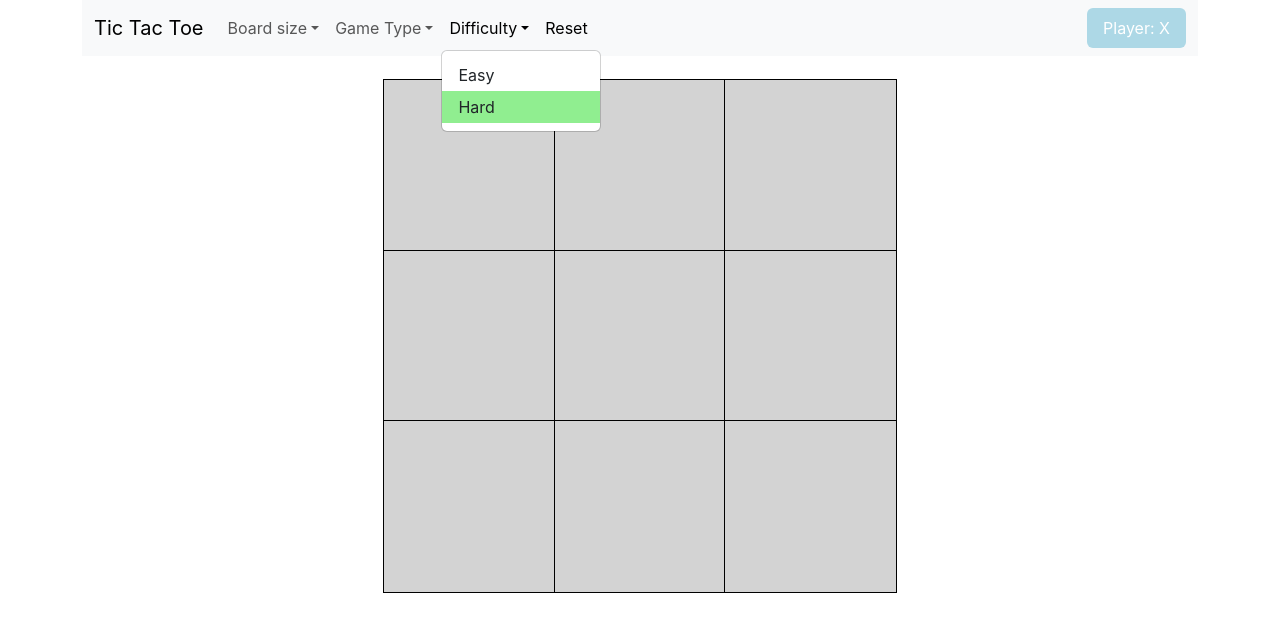
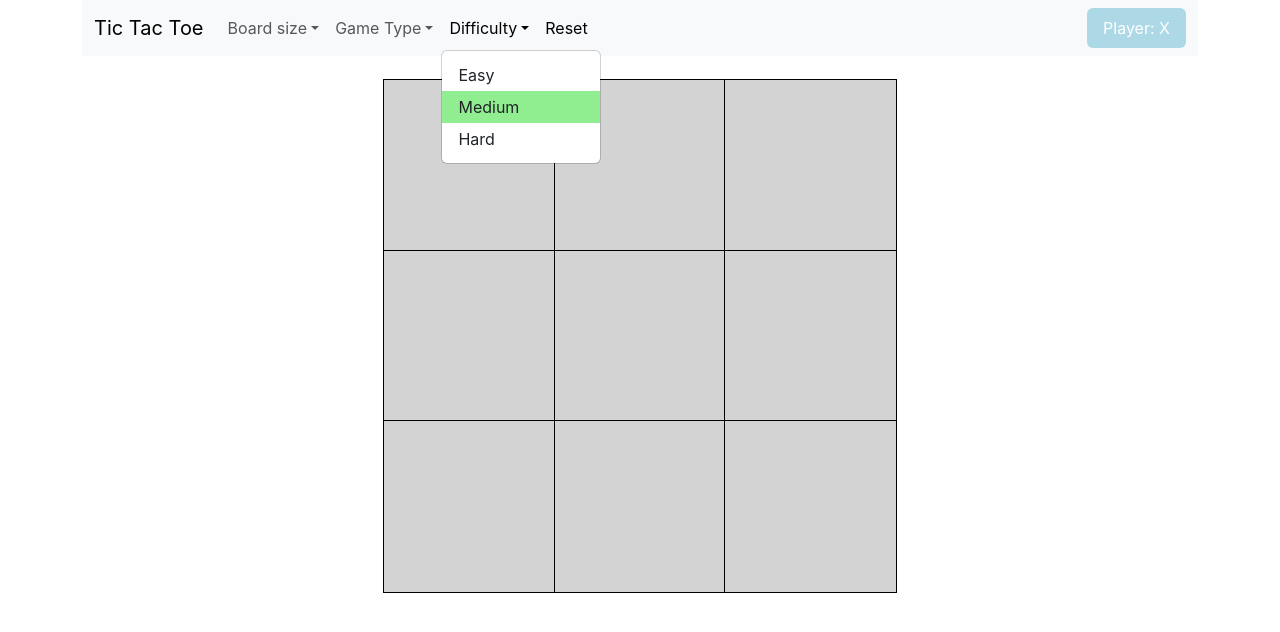
Before and after one commit to skysteve/tic-tac-toe, a React (Create React App) app: page / in a window 1280 px wide. Both pictures are taken after a click on the button "Difficulty". Shown: the top 632 px of the page. Built offline with nearby package versions, Linux system fonts and the light colour scheme.

Commit message:
refactor and add new difficulty

```diff
--- a/src/components/navbar.tsx
+++ b/src/components/navbar.tsx
@@ -1,6 +1,7 @@
 /* eslint-disable jsx-a11y/anchor-is-valid */
 import React, { useContext } from "react";
 import { GameContext } from "../contexts/game";
+import { Difficulty } from "../interfaces/difficulty";
 
 const availableBoardSizes = [3, 5, 7, 9];
 
@@ -94,34 +95,22 @@ export function NavBar() {
                   Difficulty
                 </a>
                 <ul className="dropdown-menu">
-                  <li>
+                  {Object.values(Difficulty).map((d) => (
+                    <li key={d}>
                       <span
                         className="dropdown-item"
                         onClick={() =>
-                        dispatch({ type: "SET_DIFFICULTY", data: "easy" })
+                          dispatch({ type: "SET_DIFFICULTY", data: d })
                         }
                         style={{
-                        backgroundColor:
-                          difficulty === "easy" ? "lightgreen" : "",
+                          backgroundColor: difficulty === d ? "lightgreen" : "",
+                          textTransform: "capitalize",
                         }}
                       >
-                      Easy
+                        {d}
                       </span>
                     </li>
-                  <li>
-                    <span
-                      className="dropdown-item"
-                      onClick={() =>
-                        dispatch({ type: "SET_DIFFICULTY", data: "hard" })
-                      }
-                      style={{
-                        backgroundColor:
-                          difficulty === "hard" ? "lightgreen" : "",
-                      }}
-                    >
-                      Hard
-                    </span>
-                  </li>
+                  ))}
                 </ul>
               </li>
             )}
--- a/src/interfaces/IAction.ts
+++ b/src/interfaces/IAction.ts
@@ -1,4 +1,5 @@
 import { IMove } from "./IMove";
+import { Difficulty } from "./difficulty";
 
 export type Action =
   | { type: "SET_BOARD_SIZE"; data: number } // data = boardSize
@@ -9,4 +10,4 @@ export type Action =
     }
   | { type: "SET_GAME_TYPE"; data: "PVP" | "PVC" }
   | { type: "COMPUTER_PLAY"; data: null }
-  | { type: "SET_DIFFICULTY"; data: "easy" | "hard" };
+  | { type: "SET_DIFFICULTY"; data: Difficulty };
--- a/src/interfaces/IState.ts
+++ b/src/interfaces/IState.ts
@@ -1,10 +1,11 @@
 import { Cell, IBoard } from "./IBoard";
 import { IMove } from "./IMove";
+import { Difficulty } from "./difficulty";
 
 export interface IState {
   data: {
     gameType: "PVP" | "PVC";
-    difficulty: "easy" | "hard";
+    difficulty: Difficulty;
     lastMove: IMove;
     canPlayerMove: boolean;
     boardSize: number;
--- /dev/null
+++ b/src/interfaces/difficulty.ts
@@ -0,0 +1,5 @@
+export enum Difficulty {
+  easy = "easy",
+  medium = "medium",
+  hard = "hard",
+}
--- a/src/reducers/game.ts
+++ b/src/reducers/game.ts
@@ -1,6 +1,7 @@
 import { Action } from "../interfaces/IAction";
 import { Cell } from "../interfaces/IBoard";
 import { IState } from "../interfaces/IState";
+import { Difficulty } from "../interfaces/difficulty";
 import {
   checkWinner,
   cloneBoard,
@@ -20,7 +21,7 @@ export const INITIAL_STATE: IState = {
       y: -1,
     },
     gameType: "PVC",
-    difficulty: "hard",
+    difficulty: Difficulty.medium,
     boardSize: DEFAULT_BOARD_SIZE,
     board: initializeBoard(DEFAULT_BOARD_SIZE),
     player: Cell.x,
@@ -101,24 +102,22 @@ export function gameReducer(currentState: IState, action: Action): IState {
 
       let computerMove;
       switch (currentState.data.difficulty) {
-        case "easy": {
+        case Difficulty.easy: {
           computerMove = computerPlacePieceRandom(
             board,
             currentState.data.player
           );
           break;
         }
-        case "hard": {
+        case Difficulty.medium:
+        case Difficulty.hard: {
           computerMove = computerPlaceMoveMinMax(
             board,
             currentState.data.player,
-            currentState.data.lastMove
+            currentState.data.lastMove,
+            currentState.data.difficulty
           );
         }
-      }
-
-      if (!computerMove.board) {
-        debugger;
       }
 
       return {
@@ -146,13 +145,16 @@ export function gameReducer(currentState: IState, action: Action): IState {
       };
     }
     case "SET_DIFFICULTY": {
-      return {
-        ...currentState,
-        data: {
-          ...currentState.data,
-          difficulty: data,
+      return gameReducer(
+        {
+          ...currentState,
+          data: {
+            ...currentState.data,
+            difficulty: data,
+          },
         },
-      };
+        { type: "RESET", data: null }
+      );
     }
     default: {
       throw new Error(`Unknown action ${type}`);
--- a/src/utils/game.ts
+++ b/src/utils/game.ts
@@ -1,5 +1,6 @@
 import { Cell, IBoard } from "../interfaces/IBoard";
 import { IMove } from "../interfaces/IMove";
+import { Difficulty } from "../interfaces/difficulty";
 import { miniMax } from "./miniMax";
 
 export function cloneBoard(board: IBoard): IBoard {
@@ -147,11 +148,16 @@ export function computerPlacePieceRandom(board: IBoard, player: Cell) {
 export function computerPlaceMoveMinMax(
   board: IBoard,
   player: Cell,
-  lastMove: IMove
+  lastMove: IMove,
+  difficulty: Difficulty
 ) {
-  const result = miniMax(board, player, lastMove, player);
+  const maxDepth =
+    difficulty === "hard"
+      ? Number.MAX_SAFE_INTEGER
+      : (board.length * board.length) / 2;
 
-  console.log("Score", result);
+  const result = miniMax(board, player, lastMove, player, maxDepth);
+
   const move = result?.move;
 
   if (move && board[move.x][move.y] === Cell.empty) {
--- a/src/utils/miniMax.ts
+++ b/src/utils/miniMax.ts
@@ -35,6 +35,7 @@ export function miniMax(
   player: Cell,
   lastMove: IMove,
   computerPlayer: Cell,
+  maxDepth = -1,
   depth = 0
 ): { score: number; move?: IMove } {
   let score = scoreBoard(board, computerPlayer, lastMove);
@@ -49,16 +50,26 @@ export function miniMax(
     return { score: 0 };
   }
 
+  if (maxDepth < 0) {
+    maxDepth = Number.MAX_SAFE_INTEGER;
+  }
+
   const scores = availableMoves
     .map((move) => {
       const newBoard = cloneBoard(board);
       newBoard[move.x][move.y] = player;
       const nextPlayer = getNextPlayer(player);
+
+      if (depth > maxDepth) {
+        return { score, move };
+      }
+
       const res = miniMax(
         newBoard,
         nextPlayer,
         move,
         computerPlayer,
+        maxDepth,
         depth + 1
       );
 
```
Lines whose indentation alone changed are shown as unchanged.
